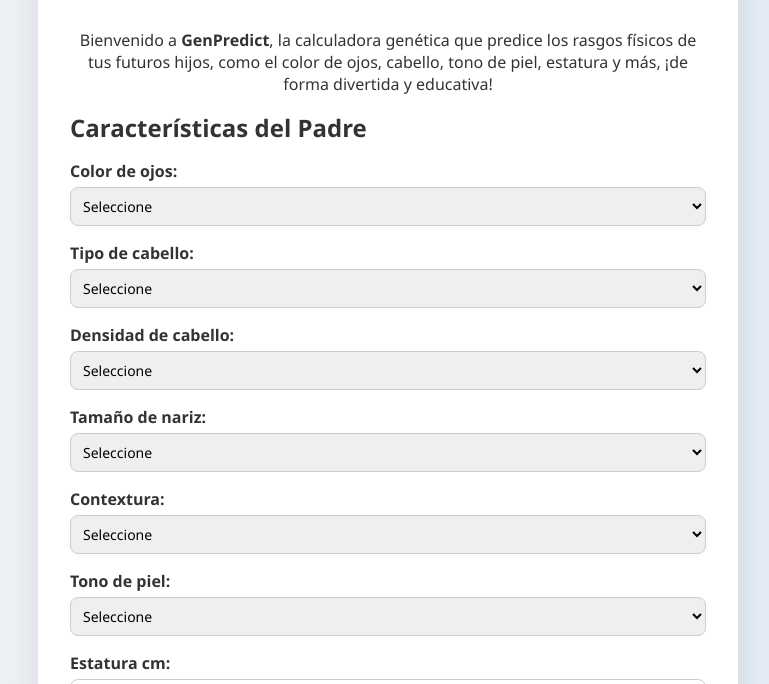
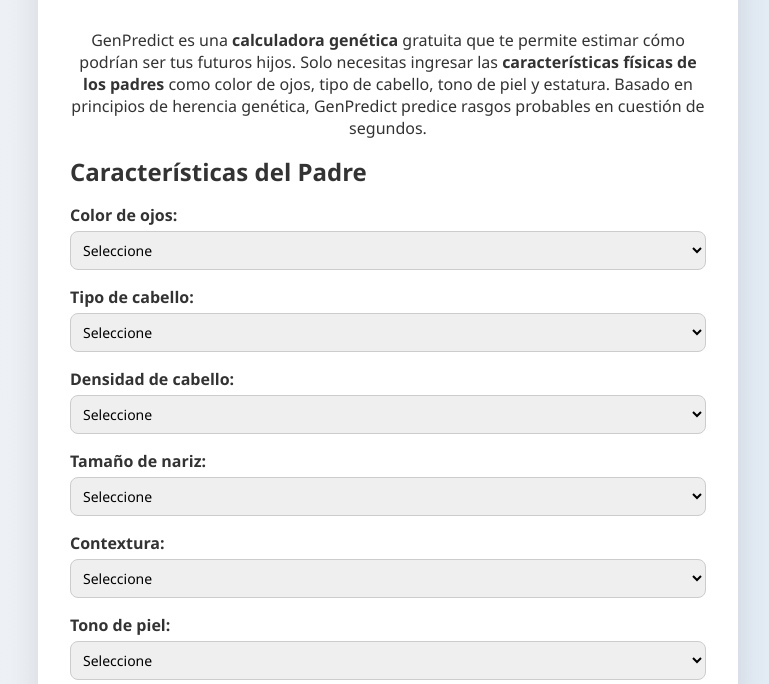
Before and after one commit to genpredit/genpredit.github.io, a plain HTML site: page index.html in a window 1280 px wide. Shown: the part 110-794 px from the top of the page, without its empty margins (252-1021 px from the left). Drawn offline with Linux system fonts and the light colour scheme.

Commit message:
Update index.html

```diff
--- a/index.html
+++ b/index.html
@@ -1,7 +1,7 @@
 <!DOCTYPE html>
 <html lang="es">
 <head>
-  <title>GenPredit - Calculadora genética de rasgos hereditarios</title>
+  <title>GenPredit – Calculadora genética: ¿Cómo serán mis hijos?</title>
   <meta charset="UTF-8" />
   <link rel="shortcut icon" href="images/logo.ico" type="image/x-icon">
   <meta name="viewport" content="width=device-width, initial-scale=1.0"/>
@@ -17,9 +17,11 @@
     <h1>🔬 Calculadora Genética de Hijos</h1>
 
     <section>
-    <p style="text-align: center; font-size: 1rem; margin-bottom: 1rem;">
-    Bienvenido a <strong>GenPredict</strong>, la calculadora genética que predice los rasgos físicos de tus futuros hijos, como el color de ojos, cabello, tono de piel, estatura y más, ¡de forma divertida y educativa!
-    </p>
+      <p style="text-align: center; font-size: 1rem; margin-bottom: 1rem;">
+       GenPredict es una <strong>calculadora genética</strong> gratuita que te permite estimar cómo podrían ser tus futuros hijos.
+       Solo necesitas ingresar las <strong>características físicas de los padres</strong> como color de ojos, tipo de cabello, tono de piel y estatura.
+       Basado en principios de herencia genética, GenPredict predice rasgos probables en cuestión de segundos.
+      </p>
     </section>
 
 
```
